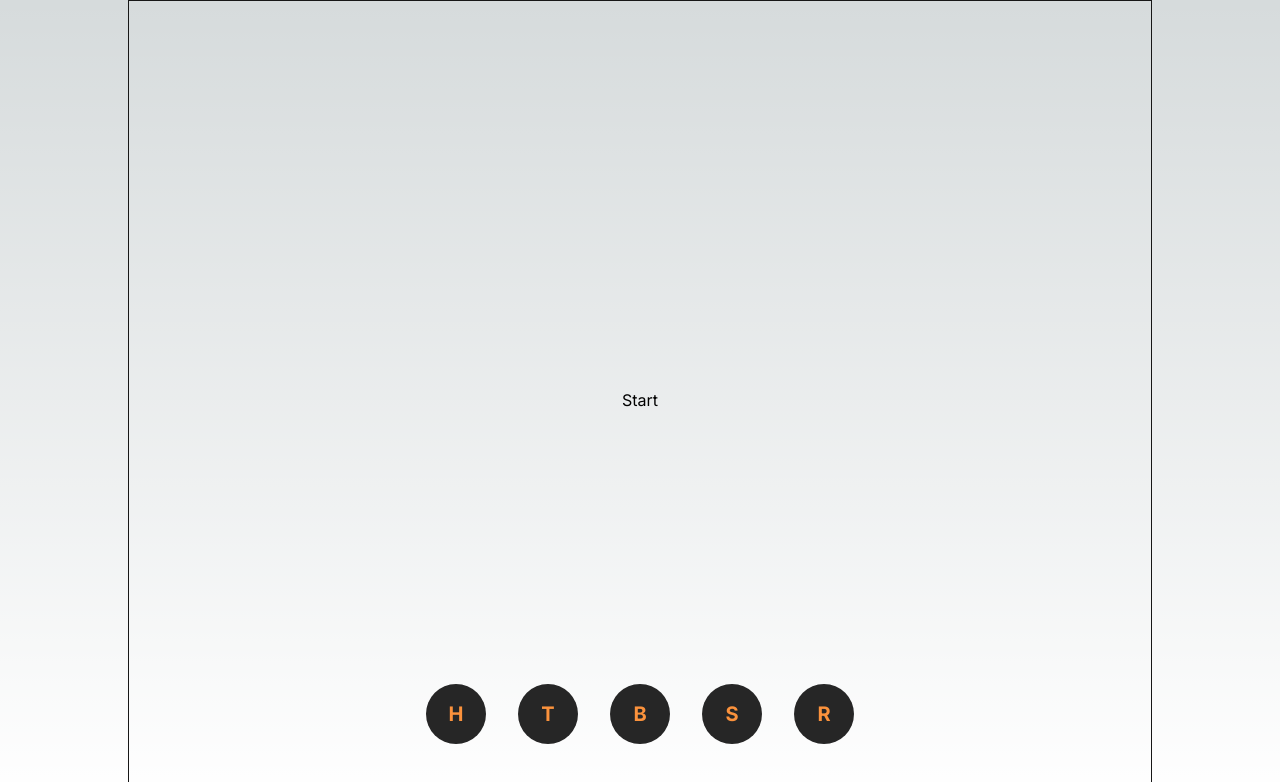
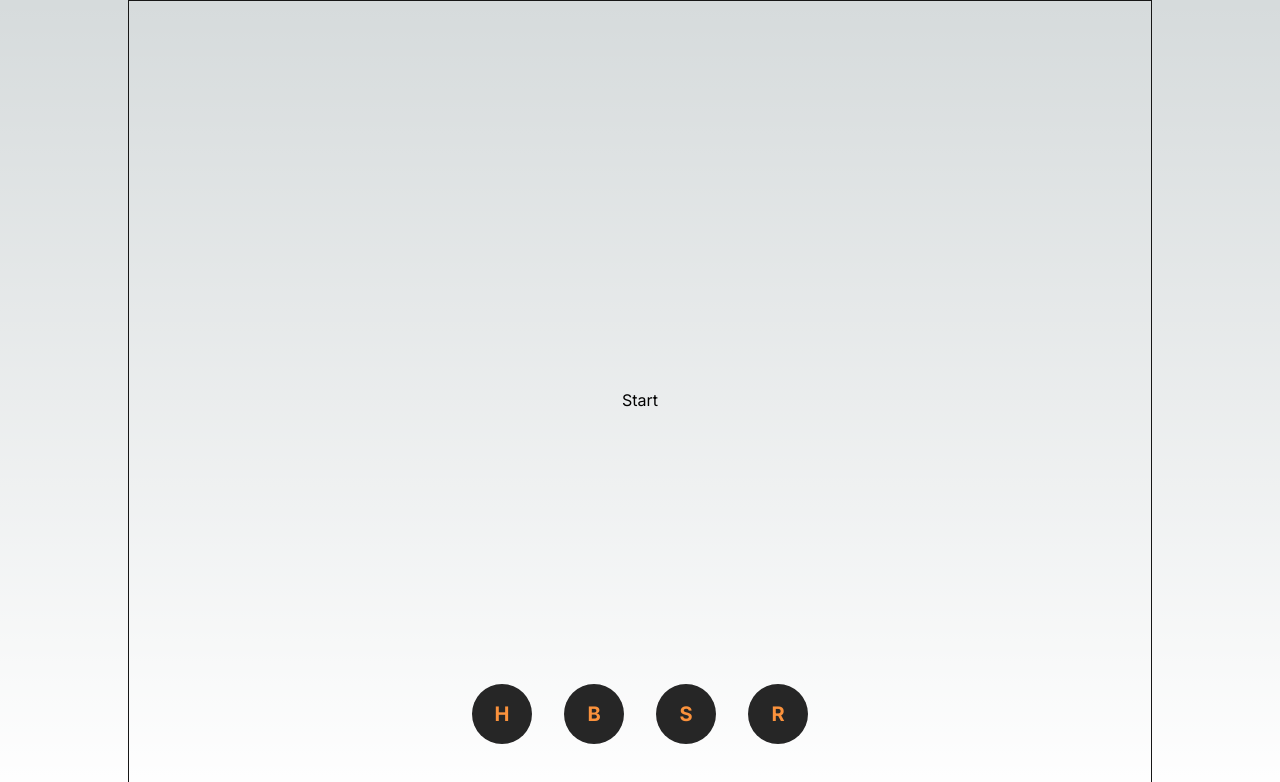
Before and after one commit to GrandeJames/bryzi, a Next.js app: page / in a window 1280 px wide. Shown: the top 782 px of the page. Built offline with nearby package versions, Linux system fonts and the light colour scheme.

Commit message:
Remove button

```diff
--- a/src/app/ui/Menu.tsx
+++ b/src/app/ui/Menu.tsx
@@ -4,7 +4,6 @@ function Menu() {
   return (
     <div className="space-x-8 rounded-full fixed bottom-14 left-1/2 transform -translate-x-1/2">
       <MenuButton>H</MenuButton>
-      <MenuButton>T</MenuButton>
       <MenuButton>B</MenuButton>
       <MenuButton>S</MenuButton>
       <MenuButton>R</MenuButton>
```
